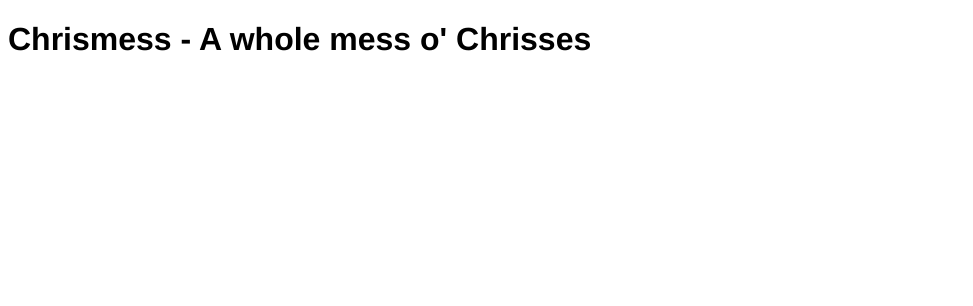
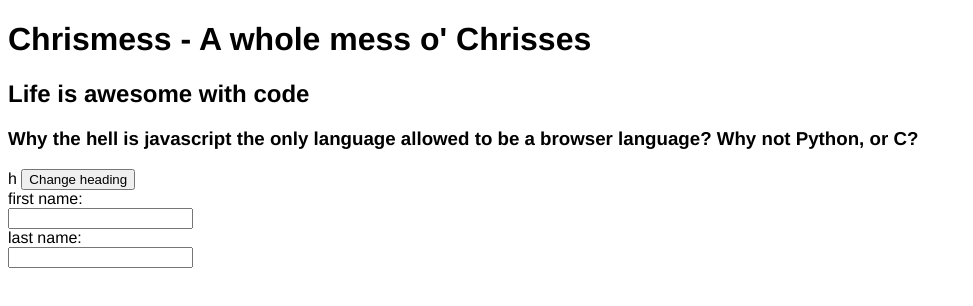
Before and after one commit to huhwhy/chrismess, a plain HTML site: page index.html in a window 1280 px wide. Shown: the whole page, without its empty margins (0-973 px from the left). Drawn offline with Linux system fonts and the light colour scheme.

Commit message:
Added fucntionality to buttons and submit form for names

```diff
--- a/index.html
+++ b/index.html
@@ -9,6 +9,22 @@
 </head>
 <body>
    <h1>Chrismess - A whole mess o' Chrisses</h1>
+   <h2 class="delight"> Life is awesome with code</h2>
+   <h3> Why the hell is javascript the only language allowed to be a browser language? Why not Python, or C?</h3>h
+
+   <button>Change heading</button>
+
+
+   <form>
+      first name: <br>
+      <input type="text" name="firstname"><br>
+      last name:<br>
+      <input type="text" name="whatever">
+
+
+   </form>
+
+
 
   <script src="index.js"></script>
 </body>
--- a/index.js
+++ b/index.js
@@ -1,3 +1,21 @@
 console.log("it works")
 console.warn("omar coming")
 console.error()
+const button = document.querySelector("button")
+
+
+const change = function() {
+
+   const p = document.querySelector("h2.delight")
+   p.textContent = "yeah baby"
+
+ }
+
+
+
+
+
+
+
+button.addEventListener('click', change)
+button.addEventListener('click', wane)
```
Also changed, not shown: 1 other file.
